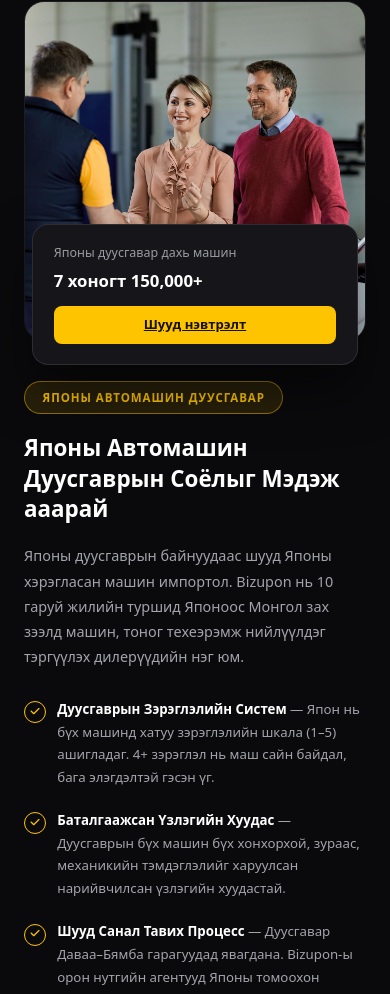
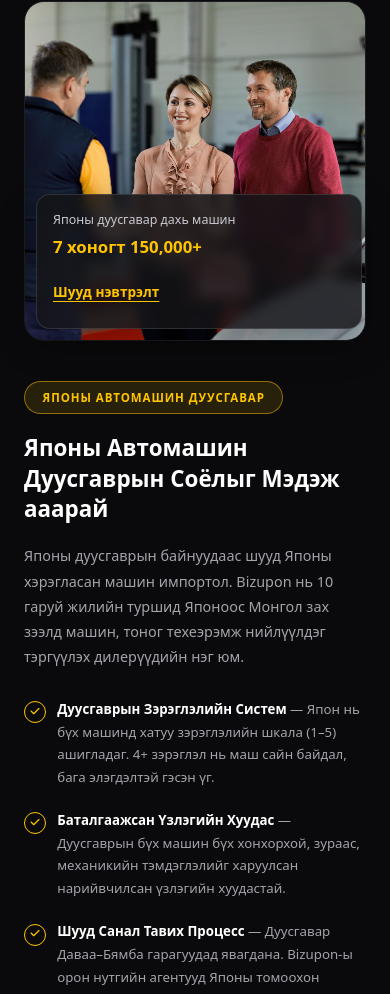
Before and after one commit to devshwta/Bizupon-mangolia, a plain HTML site: page index.html in a window 390 px wide. Shown: the part 4394-5388 px from the top of the page. Drawn offline with Linux system fonts and the light colour scheme.

Commit message:
Styling Updates

```diff
--- a/css/style.css
+++ b/css/style.css
@@ -3528,19 +3528,22 @@ hr{
 
 .jc-stat-card {
     position: absolute;
-    left: -16px;
-    bottom: -30px;
-    width: calc(100% - 20px);
-    max-width: 420px;
-    background-color: #16161a;
-    border: 1px solid rgba(255, 255, 255, 0.1);
-    border-radius: 16px;
-    padding: 1.2rem 1.3rem;
+    left: 16px;
+    right: 16px;
+    bottom: 16px;
+    width: auto;
+    max-width: none;
+    background-color: rgba(20, 20, 24, 0.85);
+    backdrop-filter: blur(6px);
+    -webkit-backdrop-filter: blur(6px);
+    border: 1px solid rgba(255, 255, 255, 0.12);
+    border-radius: 14px;
+    padding: 1.1rem 1.2rem;
     display: flex;
     align-items: center;
     justify-content: space-between;
     gap: 1rem;
-    box-shadow: 0 25px 50px rgba(0, 0, 0, 0.5);
+    box-shadow: 0 15px 35px rgba(0, 0, 0, 0.4);
 }
 
 .jc-stat-text {
@@ -3550,31 +3553,32 @@ hr{
 }
 
 .jc-stat-label {
-    color: #9a9aa2;
+    color: #c9c9d1;
     font-size: 0.78rem;
 }
 
 .jc-stat-number {
-    color: #ffffff;
+    color: #ffc400;
     font-weight: 800;
     font-size: 1.05rem;
 }
 
 .jc-stat-btn {
-    background-color: #ffc400;
-    color: #14100a !important;
-    font-weight: 700;
-    font-size: 0.82rem;
-    padding: 0.6rem 1.1rem;
-    border-radius: 8px;
+    background-color: transparent;
+    color: #ffc400 !important;
+    font-weight: 700;
+    font-size: 0.85rem;
+    padding: 0.6rem 0.2rem;
+    border-radius: 0;
     white-space: nowrap;
-    transition: background-color 0.2s ease;
+    text-decoration: underline;
+    text-underline-offset: 4px;
+    transition: opacity 0.2s ease;
 }
 
 .jc-stat-btn:hover {
-    background-color: #e6b000;
-}
-
+    opacity: 0.8;
+}
 /* ===== Content ===== */
 .jc-content {
     padding-left: 0.5rem;
@@ -3681,7 +3685,7 @@ hr{
     }
 
     .jc-stat-card {
-        flex-direction: column;
+        flex-direction: row;
         align-items: flex-start;
         gap: 0.8rem;
         left: 8px;
@@ -3690,7 +3694,6 @@ hr{
     }
 
     .jc-stat-btn {
-        width: 100%;
         text-align: center;
     }
 }
@@ -3703,4 +3706,17 @@ hr{
     .jc-check-text {
         font-size: 0.83rem;
     }
-}
+     .jc-stat-card {
+        flex-direction: column;
+        align-items: flex-start;
+        left: 12px;
+        right: 12px;
+        bottom: 12px;
+        padding: 1rem;
+    }
+
+    .jc-stat-btn {
+        align-self: flex-start;
+        padding-left: 0;
+    }
+}
```
